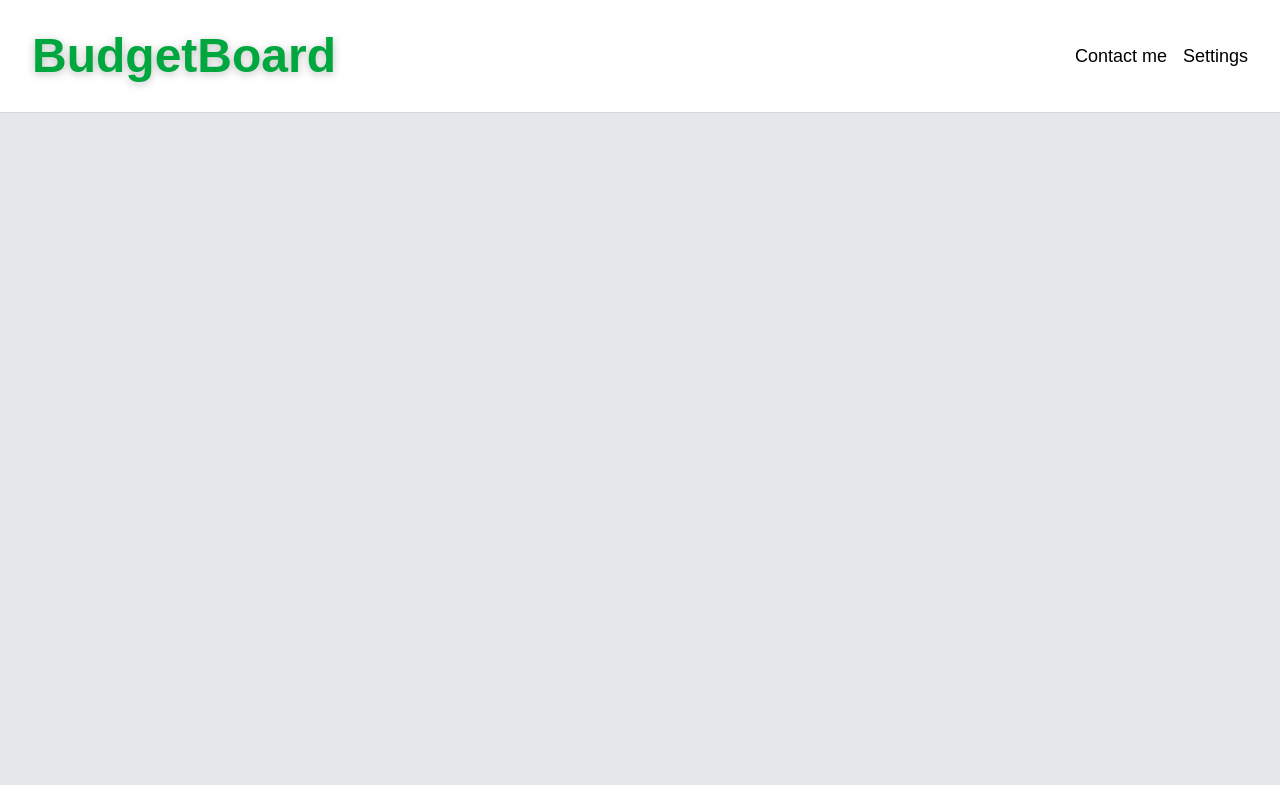
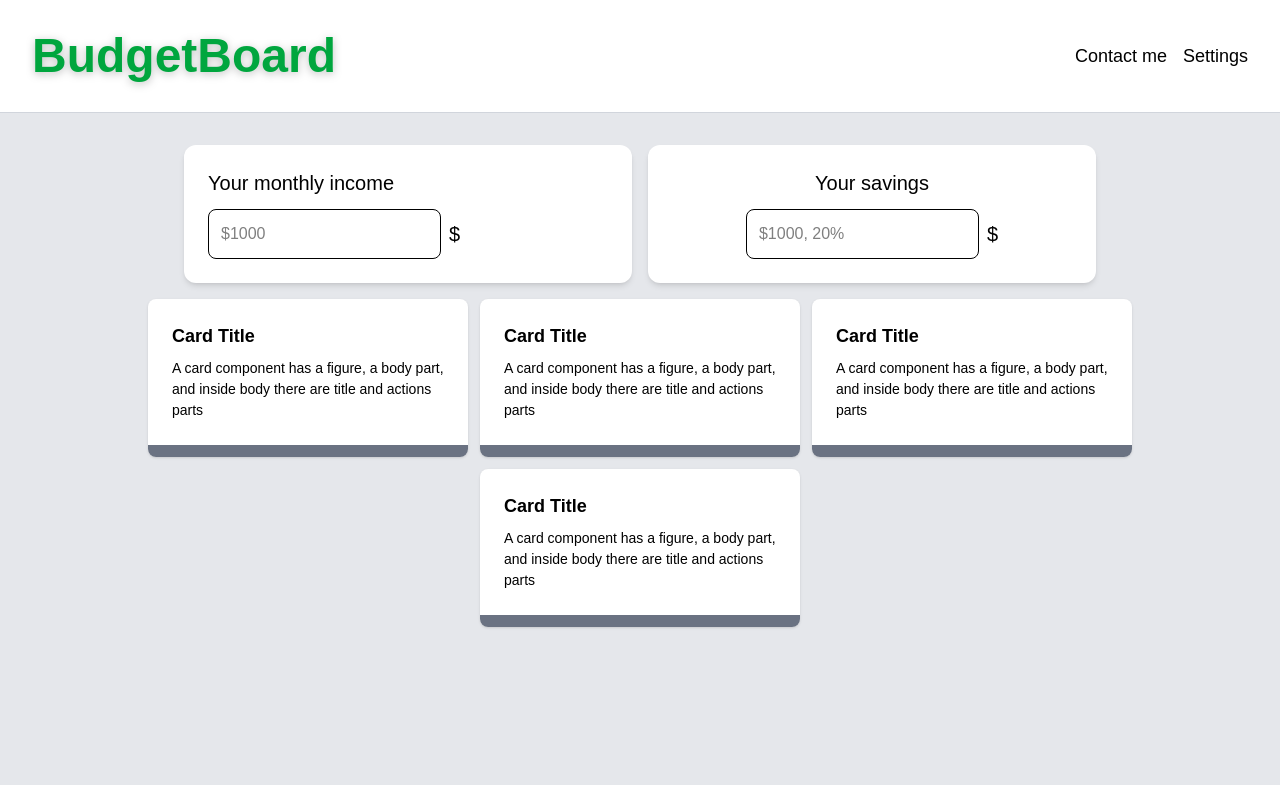
Before and after one commit to rnaveee/budgetboard, a Next.js app: page / in a window 1280 px wide. Built offline with nearby package versions, Linux system fonts and the light colour scheme.

Commit message:
created savings and income form, and category cards

```diff
--- /dev/null
+++ b/src/app/components/CategoryCard.tsx
@@ -0,0 +1,14 @@
+
+
+export default function CategoryCard(){
+    return (
+        <div className="card max-w-xs bg-white shadow-sm">
+            <div className="card-body">
+                <h2 className="card-title">Card Title</h2>
+                <p>A card component has a figure, a body part, and inside body there are title and actions parts</p>
+            </div>
+            <figure className='flex min-h-3 bg-gray-500'>
+            </figure>
+        </div>
+    )
+}
--- /dev/null
+++ b/src/app/components/CreateButton.tsx
@@ -0,0 +1,11 @@
+
+
+export default function DefaultButton(){
+    return(
+        <button
+        type="submit"
+        className='border rounded-lg p-3 bg-green-600 text-white hover:bg-green-500 active:bg-green-400'>
+            Create budget board
+        </button>
+    )
+}
--- /dev/null
+++ b/src/app/components/IncomeForm.tsx
@@ -0,0 +1,33 @@
+'use client';
+
+import React, { useState } from 'react';
+
+export default function IncomeForm(){
+
+    const [income, setIncome] = useState("");
+
+    const handleSubmit = (e: React.FormEvent) => {
+        e.preventDefault();
+
+    }
+
+    return (
+        <div className="bg-white shadow-md rounded-xl p-6 max-w-md w-full flex flex-col">
+            <h1 className='text-xl'>Your monthly income</h1>
+            <div>
+                <form className="flex flex-col gap-3" onSubmit={ handleSubmit }>
+                    <div className="flex items-center gap-2 pt-3">
+                        <input
+                        type="number"
+                        placeholder="$1000"
+                        value={income}
+                        onChange={(e) => setIncome(e.target.value)}
+                        className="border rounded-lg p-3 focus:outline-none focus:ring-2 focus:ring-blue-500"
+                        />
+                        <div className="text-xl">$</div>
+                    </div>
+                </form>
+            </div>
+        </div>
+    )
+}
--- /dev/null
+++ b/src/app/components/SavingsForm.tsx
@@ -0,0 +1,33 @@
+'use client';
+
+import React, { useState } from 'react';
+
+export default function IncomeForm(){
+
+    const [income, setIncome] = useState("");
+
+    const handleSubmit = (e: React.FormEvent) => {
+        e.preventDefault();
+
+    }
+
+    return (
+        <div className="bg-white shadow-md rounded-xl p-6 max-w-md w-full flex flex-col items-center">
+            <h1 className='text-xl'>Your savings</h1>
+            <div>
+                <form className="flex flex-col gap-3" onSubmit={ handleSubmit }>
+                    <div className="flex items-center gap-2 pt-3">
+                        <input
+                        type="number"
+                        placeholder="$1000, 20%"
+                        value={income}
+                        onChange={(e) => setIncome(e.target.value)}
+                        className="border rounded-lg p-3 focus:outline-none focus:ring-2 focus:ring-blue-500"
+                        />
+                        <div className="text-xl">$</div>
+                    </div>
+                </form>
+            </div>
+        </div>
+    )
+}
--- a/src/app/page.tsx
+++ b/src/app/page.tsx
@@ -1,10 +1,24 @@
 import Header from "./components/Header";
+import IncomeForm from "./components/IncomeForm"
+import CategoryCard from "./components/CategoryCard"
+import SavingsForm from "./components/SavingsForm"
 
 export default function Home() {
   return (
     <main>
       <Header />
-      <section className="-mx-4 -mb-4 min-h-[calc(100vh-7rem)] bg-gray-200 px-4 py-6 md:-mx-8 md:-mb-8 md:min-h-[calc(100vh-8rem)] md:px-8 md:py-8" />
+      <section className="-mx-4 -mb-4 min-h-[calc(100vh-7rem)] bg-gray-200 px-4 py-6 md:-mx-8 md:-mb-8 md:min-h-[calc(100vh-8rem)] md:px-8 md:py-8">
+        <div className='flex flex-col justify-center gap-4 sm:flex-row'>
+          <IncomeForm />
+          <SavingsForm />
+        </div>
+        <div className='flex mt-4 justify-center gap-3 flex-wrap'>
+          <CategoryCard />
+          <CategoryCard />
+          <CategoryCard />
+          <CategoryCard />
+        </div>
+      </section>
     </main>
   );
 }
```
